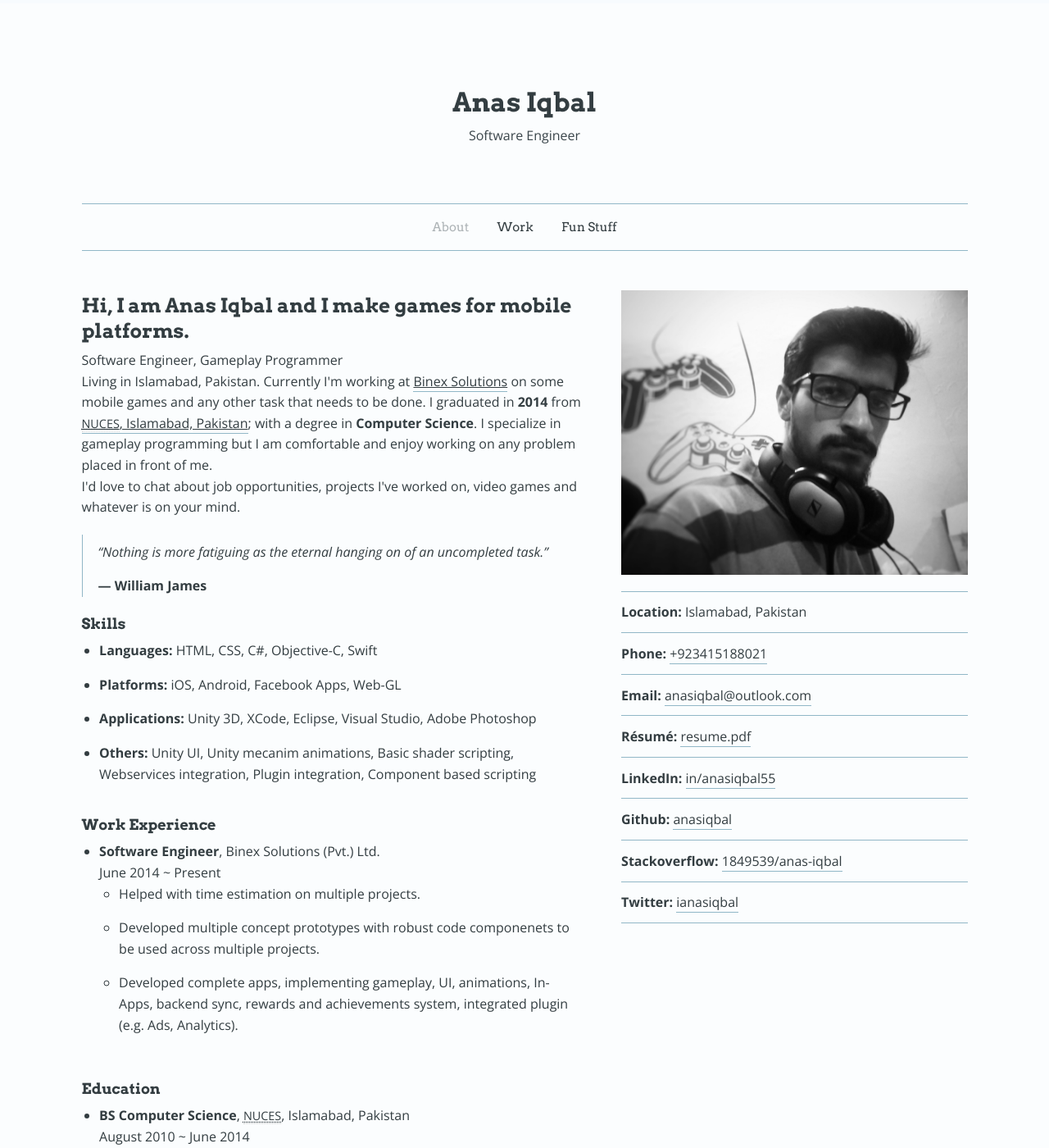
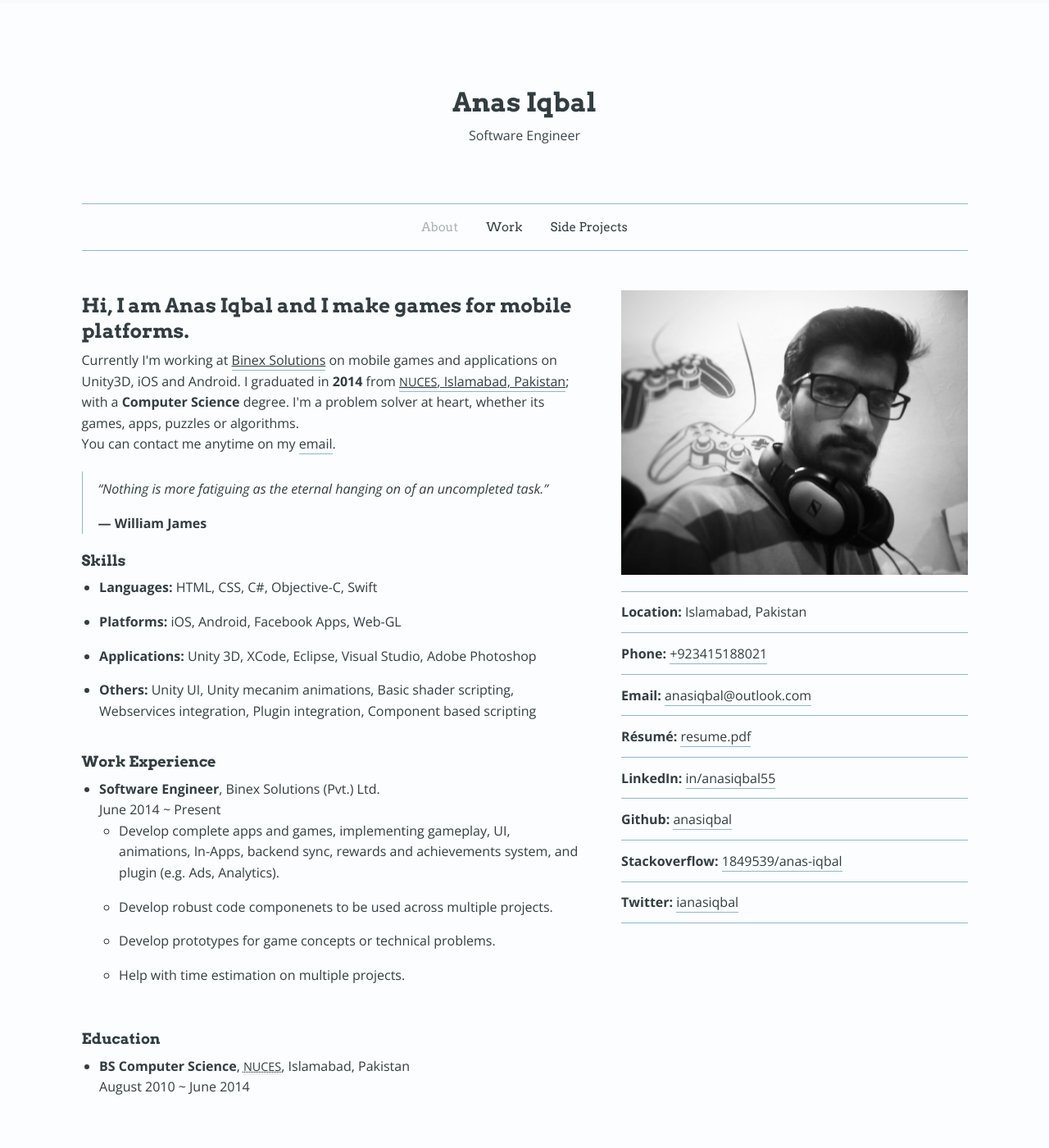
Before and after one commit to anasiqbal/anasiqbal.github.io, a Jekyll site: the page built from index.html, in a window 1280 px wide and 1400 px high. Shown: the whole window at 82% size. Built offline with Jekyll 4.4.1, drawn with Linux system fonts in a browser that asks for light colours.

Commit message:
Made changes to home page
Made changes to home page as suggested by Fahim Akhtar

```diff
--- a/_config.yml
+++ b/_config.yml
@@ -17,7 +17,7 @@ title: Anas Iqbal
 designation: Software Engineer
 description: The portfolio of Software Engineer/ Gameplay Programmer Anas Iqbal, living and working in Pakistan.
 bio: >
-  Software Engineer, Gameplay Programmer<br>Living in Islamabad, Pakistan. Currently I'm working at <a href="http://www.binexsolutions.com/"><u>Binex Solutions</u></a> on some mobile games and any other task that needs to be done. I graduated in <b>2014</b> from <a href="http://www.nu.edu.pk/"><u><abbr title="National University of Computer and Emerging Sciences">NUCES</abbr>, Islamabad, Pakistan</u></a>; with a degree in <b>Computer Science</b>. I specialize in gameplay programming but I am comfortable and enjoy working on any problem placed in front of me.
+  Currently I'm working at <a href="http://www.binexsolutions.com/"><u>Binex Solutions</u></a> on mobile games and applications on Unity3D, iOS and Android. I graduated in <b>2014</b> from <a href="http://www.nu.edu.pk/"><u><abbr title="National University of Computer and Emerging Sciences">NUCES</abbr>, Islamabad, Pakistan</u></a>; with a <b>Computer Science</b> degree. I'm a problem solver at heart, whether its games, apps, puzzles or algorithms.
 url: "https://anasiqbal.github.io"
 
 # Contact info
--- a/_includes/nav.html
+++ b/_includes/nav.html
@@ -17,7 +17,7 @@
 			<ul class="inline-list-custom">
 				<li><a href="/" {% if page.title == 'about' %} class="current" {% endif %}>About</a></li>
 				<li><a href="/work/professional/" {% if page.title == 'work' %} class="current" {% endif %}>Work</a></li>
-				<li><a href="/work/personal/" {% if page.title == 'funstuff' %} class="current" {% endif %}>Fun Stuff</a></li>
+				<li><a href="/work/personal/" {% if page.title == 'sideprojects' %} class="current" {% endif %}>Side Projects</a></li>
 			</ul>
 		</nav>
 	</div>
--- a/index.html
+++ b/index.html
@@ -11,7 +11,7 @@ title:	"about"
 		<p>
 			{{ site.bio }}
 			<br>
-			I'd love to chat about job opportunities, projects I've worked on, video games and whatever is on your mind.
+			You can contact me anytime on my <a href="mailto:{{ site.email }}">email</a>.
 		</p>
 
 		<blockquote>
@@ -33,9 +33,10 @@ title:	"about"
 		<ul>
 			<li><strong>Software Engineer</strong>, Binex Solutions (Pvt.) Ltd.<br>June 2014 ~ Present
 				<ul>
-					<li>Helped with time estimation on multiple projects.</li>
-					<li>Developed multiple concept prototypes with robust code componenets to be used across multiple projects.</li>
-					<li>Developed complete apps, implementing gameplay, UI, animations, In-Apps, backend sync, rewards and achievements system, integrated plugin (e.g. Ads, Analytics).</li>
+					<li>Develop complete apps and games, implementing gameplay, UI, animations, In-Apps, backend sync, rewards and achievements system, and plugin (e.g. Ads, Analytics).</li>
+					<li>Develop robust code componenets to be used across multiple projects.</li>
+					<li>Develop prototypes for game concepts or technical problems.</li>
+					<li>Help with time estimation on multiple projects.</li>
 				</ul>
 			</li>
 		</ul>
--- a/work/personal/index.html
+++ b/work/personal/index.html
@@ -1,6 +1,6 @@
 ---
 layout: default
-title:	"funstuff"
+title:	"sideprojects"
 ---
 
 
```
